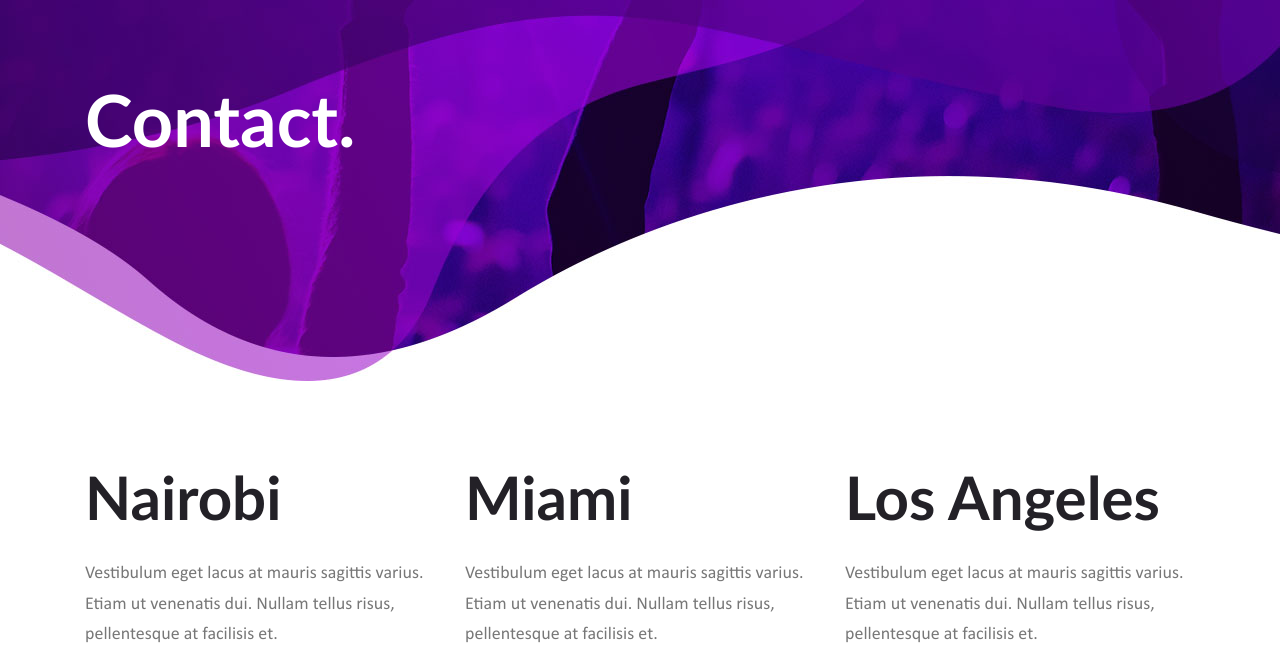
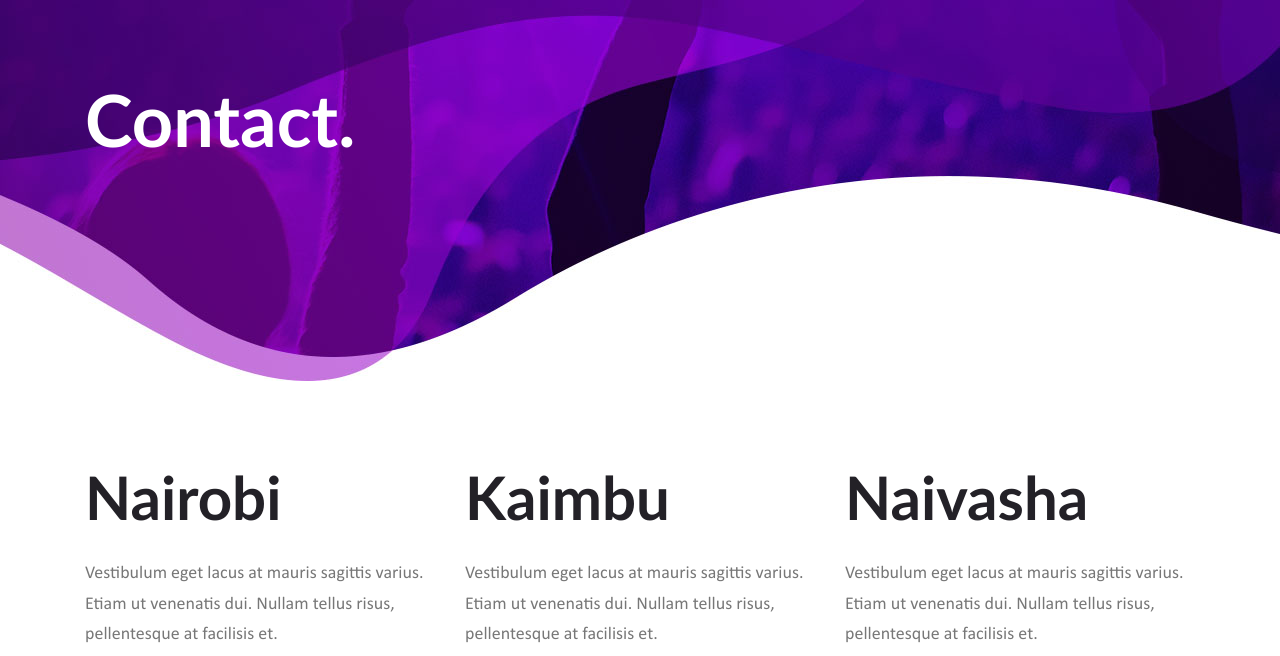
Before and after one commit to samicojones/Site, a plain HTML site: page contact.html in a window 1280 px wide. Shown: the part 144-800 px from the top of the page. Drawn offline with Linux system fonts and the light colour scheme.

Commit message:
commit contact.html

```diff
--- a/contact.html
+++ b/contact.html
@@ -1,7 +1,7 @@
 <!DOCTYPE html>
 <html lang="en">
 <head>
-    <title>Hello World</title>
+    <title>Contacts page</title>
 
     <!-- Required meta tags -->
     <meta charset="utf-8">
@@ -95,7 +95,7 @@
 
         <div class="col-12 col-md-6 col-lg-4">
             <div class="contact-location-details">
-                <h2 class="entry-title">Miami</h2>
+                <h2 class="entry-title">Kaimbu</h2>
 
                 <div class="entry-content">
                     <p>Vestibulum eget lacus at mauris sagittis varius. Etiam ut venenatis dui. Nullam tellus risus, pellentesque at facilisis et.</p>
@@ -113,7 +113,7 @@
 
         <div class="col-12 col-md-6 col-lg-4">
             <div class="contact-location-details">
-                <h2 class="entry-title">Los Angeles</h2>
+                <h2 class="entry-title">Naivasha</h2>
 
                 <div class="entry-content">
                     <p>Vestibulum eget lacus at mauris sagittis varius. Etiam ut venenatis dui. Nullam tellus risus, pellentesque at facilisis et.</p>
```
